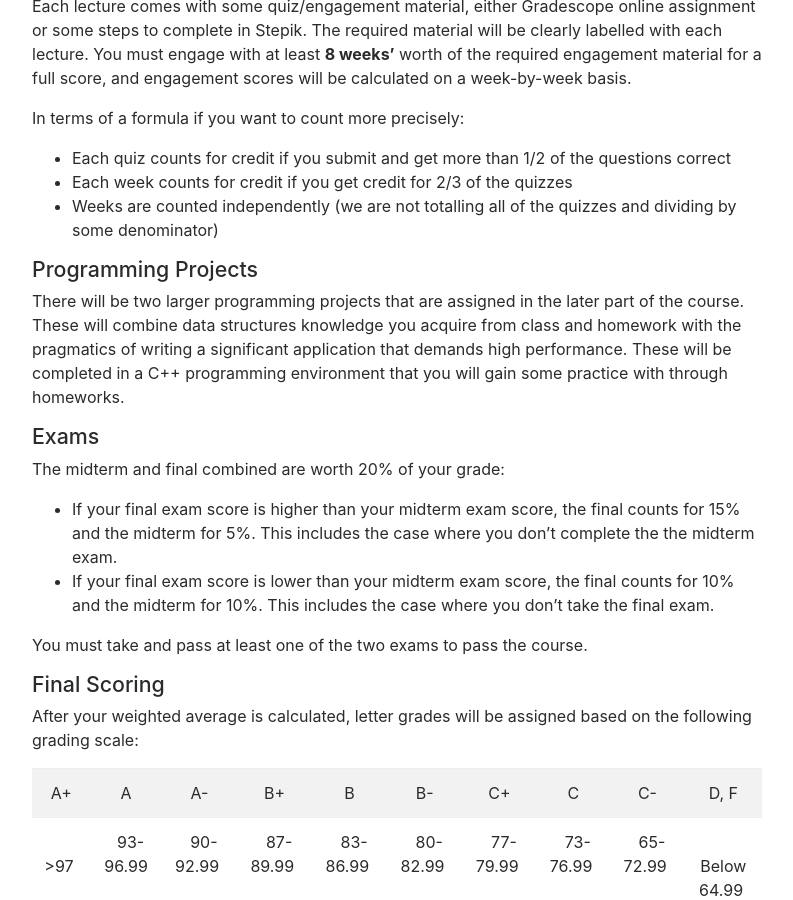
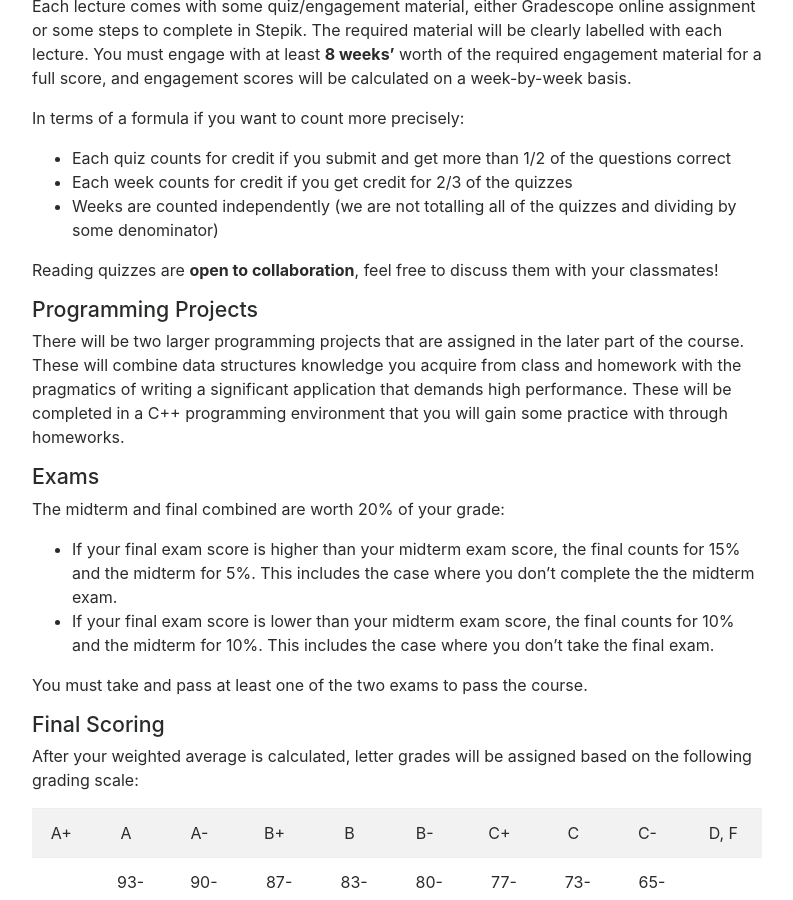
Before and after one commit to ucsdcses/tridev, a Jekyll site: the page built from index.md, in a window 1280 px wide and 900 px high, scrolled down 7496 px. Shown: the whole window, without its empty margins (243-1036 px from the left). Built offline with Jekyll 4.4.1, drawn with Linux system fonts in a browser that asks for light colours; nearby versions of some CDN libraries.

Commit message:
clarify policy (already said so on piazza)

```diff
--- a/index.md
+++ b/index.md
@@ -290,6 +290,9 @@ In terms of a formula if you want to count more precisely:
 - Weeks are counted independently (we are not totalling all of the quizzes and
   dividing by some denominator)
 
+Reading quizzes are **open to collaboration**, feel free to discuss them with
+your classmates!
+
 ### Programming Projects
 
 There will be two larger programming projects that are assigned in the later
```
